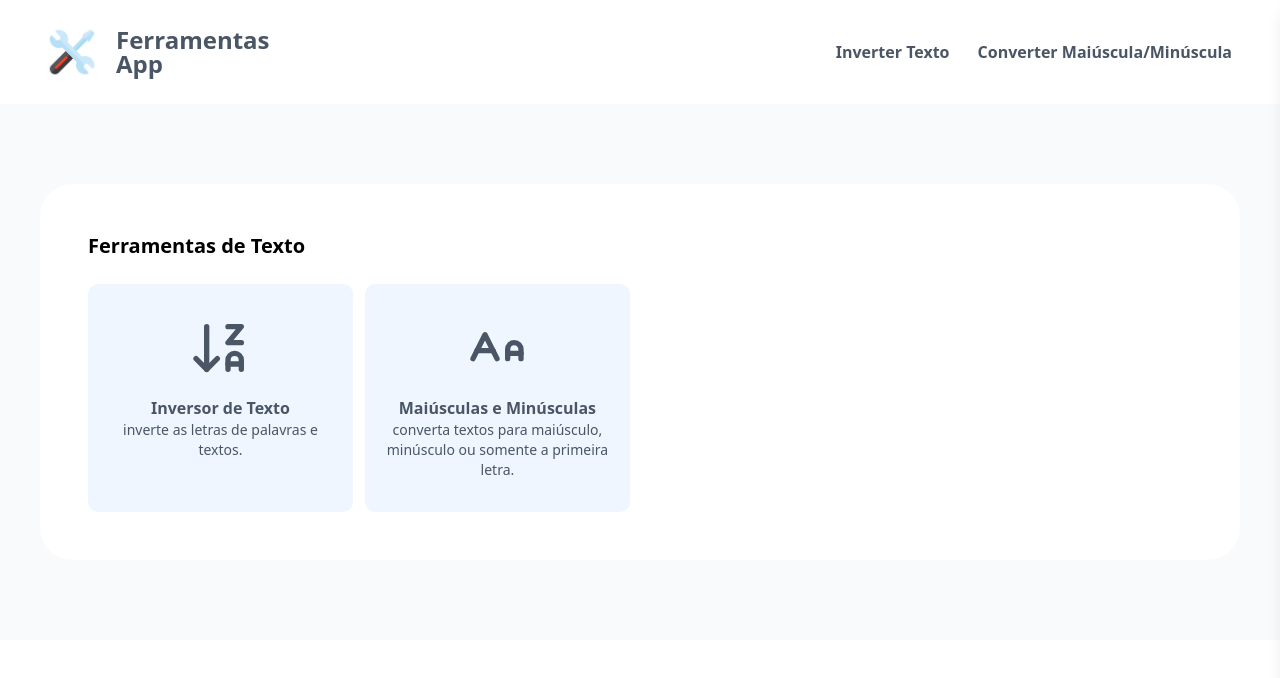
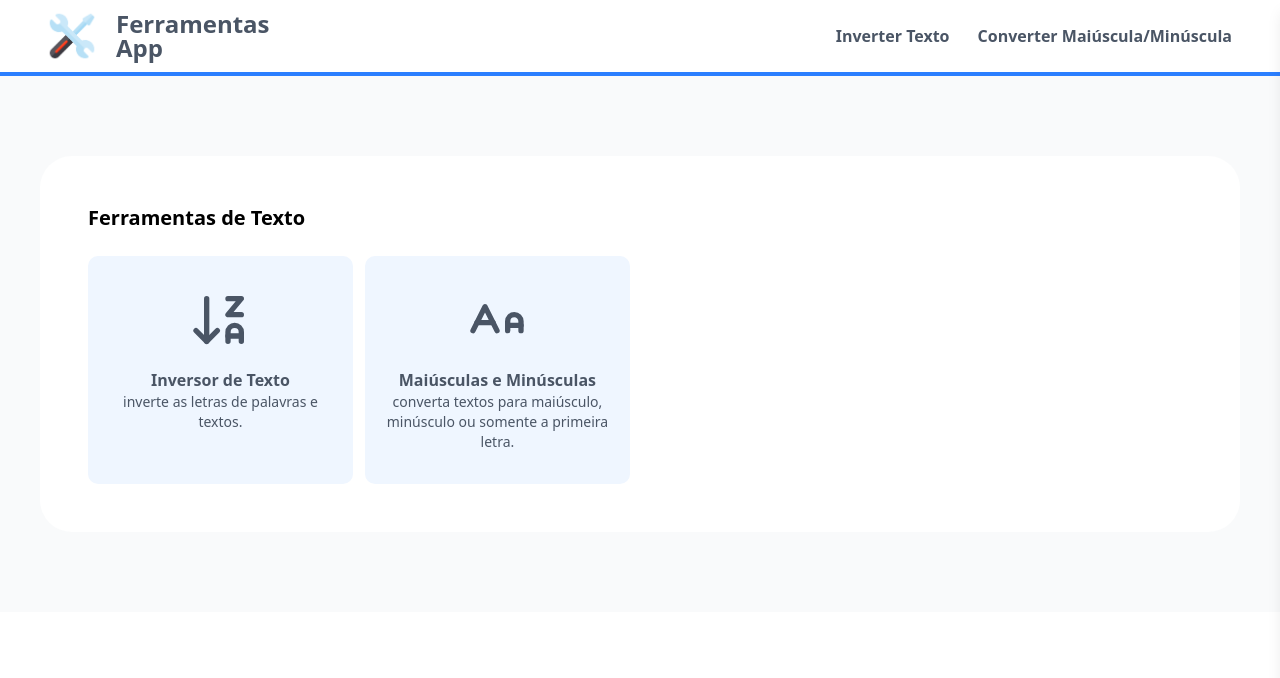
Before and after one commit to Mikael-Josias/ferramentas-app, a Next.js app: page / in a window 1280 px wide. Shown: the top 678 px of the page. Built offline with nearby package versions, Linux system fonts and the light colour scheme.

Commit message:
style(header): change header padding and border

```diff
--- a/app/_components/Header.tsx
+++ b/app/_components/Header.tsx
@@ -8,7 +8,7 @@ import Link from "next/link";
 export default function Header() {
   const [isOpen, setIsOpen] = useState(false);
   return (
-    <header className="flex items-center justify-between px-5 md:px-10 py-5 shadow-sm">
+    <header className="flex items-center justify-between px-5 md:px-10 py-1 shadow-sm border-b-4 border-b-blue-500">
       <div>
         <Link href="/" className="flex gap-3 items-center">
           <Image
```
